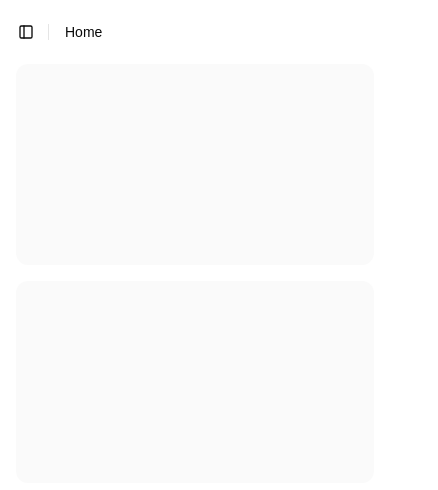
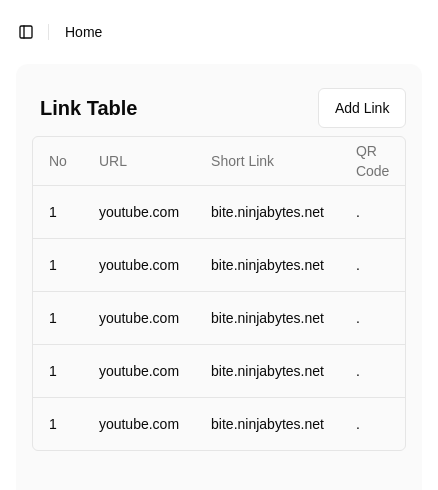
Before and after one commit to glazebyte/bitelink, a Next.js app: page /dashboard in a window 390 px wide. Shown: the top 490 px of the page, 438 px wide, since content can reach past the window. Built offline with nearby package versions, Linux system fonts and the light colour scheme.

Commit message:
feat: add link table

```diff
--- /dev/null
+++ b/app/dashboard/link-table.jsx
@@ -0,0 +1,129 @@
+"use client"
+
+import {
+    flexRender,
+    getCoreRowModel,
+    useReactTable,
+} from "@tanstack/react-table"
+
+import {
+    Table,
+    TableBody,
+    TableCell,
+    TableHead,
+    TableHeader,
+    TableRow,
+} from "@/components/ui/table"
+import Link from "next/link";
+
+export const columns = [
+    {
+        accessorKey: "no",
+        header: "No",
+    },
+    {
+        accessorKey: "url",
+        header: "URL",
+        cell: props => (
+            <Link href={props.getValue()}>{props.getValue()}</Link>
+          ),
+    },
+    {
+        accessorKey: "shortlink",
+        header: "Short Link",
+        cell: props => (
+            <Link href={props.getValue()}>{props.getValue()}</Link>
+          ),
+    },
+    {
+        accessorKey: "qrcode",
+        header: "QR Code",
+    },
+]
+const data = [
+    {
+        no: 1,
+        url: "youtube.com",
+        shortlink: "bite.ninjabytes.net",
+        qrcode: "."
+    },
+    {
+        no: 1,
+        url: "youtube.com",
+        shortlink: "bite.ninjabytes.net",
+        qrcode: "."
+    },
+    {
+        no: 1,
+        url: "youtube.com",
+        shortlink: "bite.ninjabytes.net",
+        qrcode: "."
+    },
+    {
+        no: 1,
+        url: "youtube.com",
+        shortlink: "bite.ninjabytes.net",
+        qrcode: "."
+    },
+    {
+        no: 1,
+        url: "youtube.com",
+        shortlink: "bite.ninjabytes.net",
+        qrcode: "."
+    },
+]
+
+export function LinkTable() {
+    const table = useReactTable({
+        data,
+        columns,
+        getCoreRowModel: getCoreRowModel(),
+    })
+
+    return (
+        <div className="rounded-md border">
+            <Table>
+                <TableHeader>
+                    {table.getHeaderGroups().map((headerGroup) => (
+                        <TableRow key={headerGroup.id}>
+                            {headerGroup.headers.map((header) => {
+                                return (
+                                    <TableHead key={header.id}>
+                                        {header.isPlaceholder
+                                            ? null
+                                            : flexRender(
+                                                header.column.columnDef.header,
+                                                header.getContext()
+                                            )}
+                                    </TableHead>
+                                )
+                            })}
+                        </TableRow>
+                    ))}
+                </TableHeader>
+                <TableBody>
+                    {table.getRowModel().rows?.length ? (
+                        table.getRowModel().rows.map((row) => (
+                            <TableRow
+                                key={row.id}
+                                data-state={row.getIsSelected() && "selected"}
+                            >
+                                {row.getVisibleCells().map((cell) => (
+                                    <TableCell key={cell.id}>
+                                        {flexRender(cell.column.columnDef.cell, cell.getContext())}
+                                    </TableCell>
+                                ))}
+                            </TableRow>
+                        ))
+                    ) : (
+                        <TableRow>
+                            <TableCell colSpan={columns.length} className="h-24 text-center">
+                                No results.
+                            </TableCell>
+                        </TableRow>
+                    )}
+                </TableBody>
+            </Table>
+        </div>
+    )
+}
--- a/app/dashboard/page.jsx
+++ b/app/dashboard/page.jsx
@@ -7,7 +7,10 @@
   BreadcrumbSeparator,
 } from "@/components/ui/breadcrumb"
 import { Separator } from "@/components/ui/separator"
-import {SidebarTrigger} from "@/components/ui/sidebar"
+import { SidebarTrigger } from "@/components/ui/sidebar"
+import { LinkTable } from "./link-table";
+import { Dialog, DialogContent, DialogDescription, DialogHeader, DialogTitle, DialogTrigger } from "@/components/ui/dialog";
+import { Button } from "@/components/ui/button";
 export default function Page() {
   return (
     <>
@@ -32,13 +35,37 @@
         </div>
       </header>
       <div className="flex flex-1 flex-col gap-4 p-4 pt-0">
-        <div className="grid auto-rows-min gap-4 md:grid-cols-3">
-          <div className="aspect-video rounded-xl bg-muted/50" />
-          <div className="aspect-video rounded-xl bg-muted/50" />
-          <div className="aspect-video rounded-xl bg-muted/50" />
+        <div className="min-h-[100vh] flex-1 rounded-xl bg-muted/50 md:min-h-min p-4" >
+          <div>
+
+          </div>
+          <div className="flex justify-between py-2 items-center">
+            <h2 className="text-xl font-bold dark:text-white px-2"> Link Table</h2>
+            <LinkModal />
+          </div>
+          <LinkTable />
         </div>
-        <div className="min-h-[100vh] flex-1 rounded-xl bg-muted/50 md:min-h-min" />
       </div>
     </>
   );
 }
+
+export function LinkModal() {
+  return (
+    <Dialog>
+      <DialogTrigger asChild>
+        <Button variant='outline'>Add Link</Button>
+      </DialogTrigger>
+      <DialogContent>
+        <DialogHeader>
+          <DialogTitle>Add Link</DialogTitle>
+          <DialogDescription>
+            This action cannot be undone. This will permanently delete your account
+            and remove your data from our servers.
+          </DialogDescription>
+        </DialogHeader>
+      </DialogContent>
+    </Dialog>
+
+  )
+}
--- a/components/footer.jsx
+++ b/components/footer.jsx
@@ -25,7 +25,7 @@
                   height="32"
                   className="w-8"
                 />
-                <span>Nextly</span>
+                <span >BiteLink</span>
               </Link>
             </div>
 
--- a/components/nav-main.jsx
+++ b/components/nav-main.jsx
@@ -23,7 +23,7 @@
 }) {
   return (
     (<SidebarGroup>
-      <SidebarGroupLabel>Dashoard</SidebarGroupLabel>
+      <SidebarGroupLabel>Dashboard</SidebarGroupLabel>
       <SidebarMenu>
         {items.map((item) => (
           <Collapsible
--- /dev/null
+++ b/components/ui/dialog.jsx
@@ -0,0 +1,96 @@
+"use client"
+
+import * as React from "react"
+import * as DialogPrimitive from "@radix-ui/react-dialog"
+import { X } from "lucide-react"
+
+import { cn } from "@/lib/utils"
+
+const Dialog = DialogPrimitive.Root
+
+const DialogTrigger = DialogPrimitive.Trigger
+
+const DialogPortal = DialogPrimitive.Portal
+
+const DialogClose = DialogPrimitive.Close
+
+const DialogOverlay = React.forwardRef(({ className, ...props }, ref) => (
+  <DialogPrimitive.Overlay
+    ref={ref}
+    className={cn(
+      "fixed inset-0 z-50 bg-black/80  data-[state=open]:animate-in data-[state=closed]:animate-out data-[state=closed]:fade-out-0 data-[state=open]:fade-in-0",
+      className
+    )}
+    {...props} />
+))
+DialogOverlay.displayName = DialogPrimitive.Overlay.displayName
+
+const DialogContent = React.forwardRef(({ className, children, ...props }, ref) => (
+  <DialogPortal>
+    <DialogOverlay />
+    <DialogPrimitive.Content
+      ref={ref}
+      className={cn(
+        "fixed left-[50%] top-[50%] z-50 grid w-full max-w-lg translate-x-[-50%] translate-y-[-50%] gap-4 border bg-background p-6 shadow-lg duration-200 data-[state=open]:animate-in data-[state=closed]:animate-out data-[state=closed]:fade-out-0 data-[state=open]:fade-in-0 data-[state=closed]:zoom-out-95 data-[state=open]:zoom-in-95 data-[state=closed]:slide-out-to-left-1/2 data-[state=closed]:slide-out-to-top-[48%] data-[state=open]:slide-in-from-left-1/2 data-[state=open]:slide-in-from-top-[48%] sm:rounded-lg",
+        className
+      )}
+      {...props}>
+      {children}
+      <DialogPrimitive.Close
+        className="absolute right-4 top-4 rounded-sm opacity-70 ring-offset-background transition-opacity hover:opacity-100 focus:outline-none focus:ring-2 focus:ring-ring focus:ring-offset-2 disabled:pointer-events-none data-[state=open]:bg-accent data-[state=open]:text-muted-foreground">
+        <X className="h-4 w-4" />
+        <span className="sr-only">Close</span>
+      </DialogPrimitive.Close>
+    </DialogPrimitive.Content>
+  </DialogPortal>
+))
+DialogContent.displayName = DialogPrimitive.Content.displayName
+
+const DialogHeader = ({
+  className,
+  ...props
+}) => (
+  <div
+    className={cn("flex flex-col space-y-1.5 text-center sm:text-left", className)}
+    {...props} />
+)
+DialogHeader.displayName = "DialogHeader"
+
+const DialogFooter = ({
+  className,
+  ...props
+}) => (
+  <div
+    className={cn("flex flex-col-reverse sm:flex-row sm:justify-end sm:space-x-2", className)}
+    {...props} />
+)
+DialogFooter.displayName = "DialogFooter"
+
+const DialogTitle = React.forwardRef(({ className, ...props }, ref) => (
+  <DialogPrimitive.Title
+    ref={ref}
+    className={cn("text-lg font-semibold leading-none tracking-tight", className)}
+    {...props} />
+))
+DialogTitle.displayName = DialogPrimitive.Title.displayName
+
+const DialogDescription = React.forwardRef(({ className, ...props }, ref) => (
+  <DialogPrimitive.Description
+    ref={ref}
+    className={cn("text-sm text-muted-foreground", className)}
+    {...props} />
+))
+DialogDescription.displayName = DialogPrimitive.Description.displayName
+
+export {
+  Dialog,
+  DialogPortal,
+  DialogOverlay,
+  DialogClose,
+  DialogTrigger,
+  DialogContent,
+  DialogHeader,
+  DialogFooter,
+  DialogTitle,
+  DialogDescription,
+}
--- /dev/null
+++ b/components/ui/table.jsx
@@ -0,0 +1,83 @@
+import * as React from "react"
+
+import { cn } from "@/lib/utils"
+
+const Table = React.forwardRef(({ className, ...props }, ref) => (
+  <div className="relative w-full overflow-auto">
+    <table
+      ref={ref}
+      className={cn("w-full caption-bottom text-sm", className)}
+      {...props} />
+  </div>
+))
+Table.displayName = "Table"
+
+const TableHeader = React.forwardRef(({ className, ...props }, ref) => (
+  <thead ref={ref} className={cn("[&_tr]:border-b", className)} {...props} />
+))
+TableHeader.displayName = "TableHeader"
+
+const TableBody = React.forwardRef(({ className, ...props }, ref) => (
+  <tbody
+    ref={ref}
+    className={cn("[&_tr:last-child]:border-0", className)}
+    {...props} />
+))
+TableBody.displayName = "TableBody"
+
+const TableFooter = React.forwardRef(({ className, ...props }, ref) => (
+  <tfoot
+    ref={ref}
+    className={cn("border-t bg-muted/50 font-medium [&>tr]:last:border-b-0", className)}
+    {...props} />
+))
+TableFooter.displayName = "TableFooter"
+
+const TableRow = React.forwardRef(({ className, ...props }, ref) => (
+  <tr
+    ref={ref}
+    className={cn(
+      "border-b transition-colors hover:bg-muted/50 data-[state=selected]:bg-muted",
+      className
+    )}
+    {...props} />
+))
+TableRow.displayName = "TableRow"
+
+const TableHead = React.forwardRef(({ className, ...props }, ref) => (
+  <th
+    ref={ref}
+    className={cn(
+      "h-12 px-4 text-left align-middle font-medium text-muted-foreground [&:has([role=checkbox])]:pr-0",
+      className
+    )}
+    {...props} />
+))
+TableHead.displayName = "TableHead"
+
+const TableCell = React.forwardRef(({ className, ...props }, ref) => (
+  <td
+    ref={ref}
+    className={cn("p-4 align-middle [&:has([role=checkbox])]:pr-0", className)}
+    {...props} />
+))
+TableCell.displayName = "TableCell"
+
+const TableCaption = React.forwardRef(({ className, ...props }, ref) => (
+  <caption
+    ref={ref}
+    className={cn("mt-4 text-sm text-muted-foreground", className)}
+    {...props} />
+))
+TableCaption.displayName = "TableCaption"
+
+export {
+  Table,
+  TableHeader,
+  TableBody,
+  TableFooter,
+  TableHead,
+  TableRow,
+  TableCell,
+  TableCaption,
+}
--- a/package.json
+++ b/package.json
@@ -18,6 +18,7 @@
     "@radix-ui/react-separator": "^1.1.0",
     "@radix-ui/react-slot": "^1.1.0",
     "@radix-ui/react-tooltip": "^1.1.3",
+    "@tanstack/react-table": "^8.20.5",
     "class-variance-authority": "^0.7.0",
     "clsx": "^2.1.1",
     "framer-motion": "^11.11.12",
```
Also changed, not shown: 1 other file (tests, documents, lock files or other folders).
